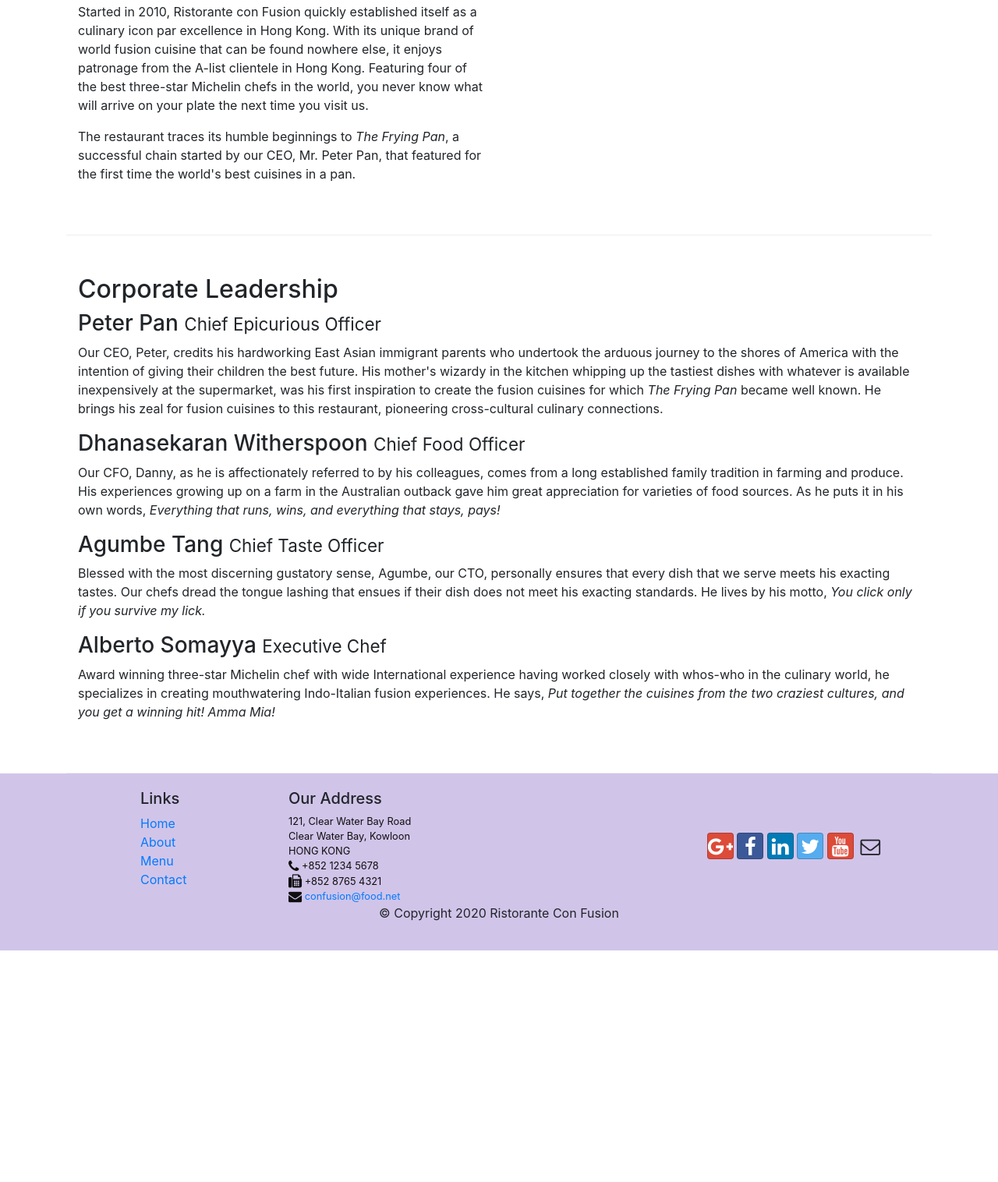
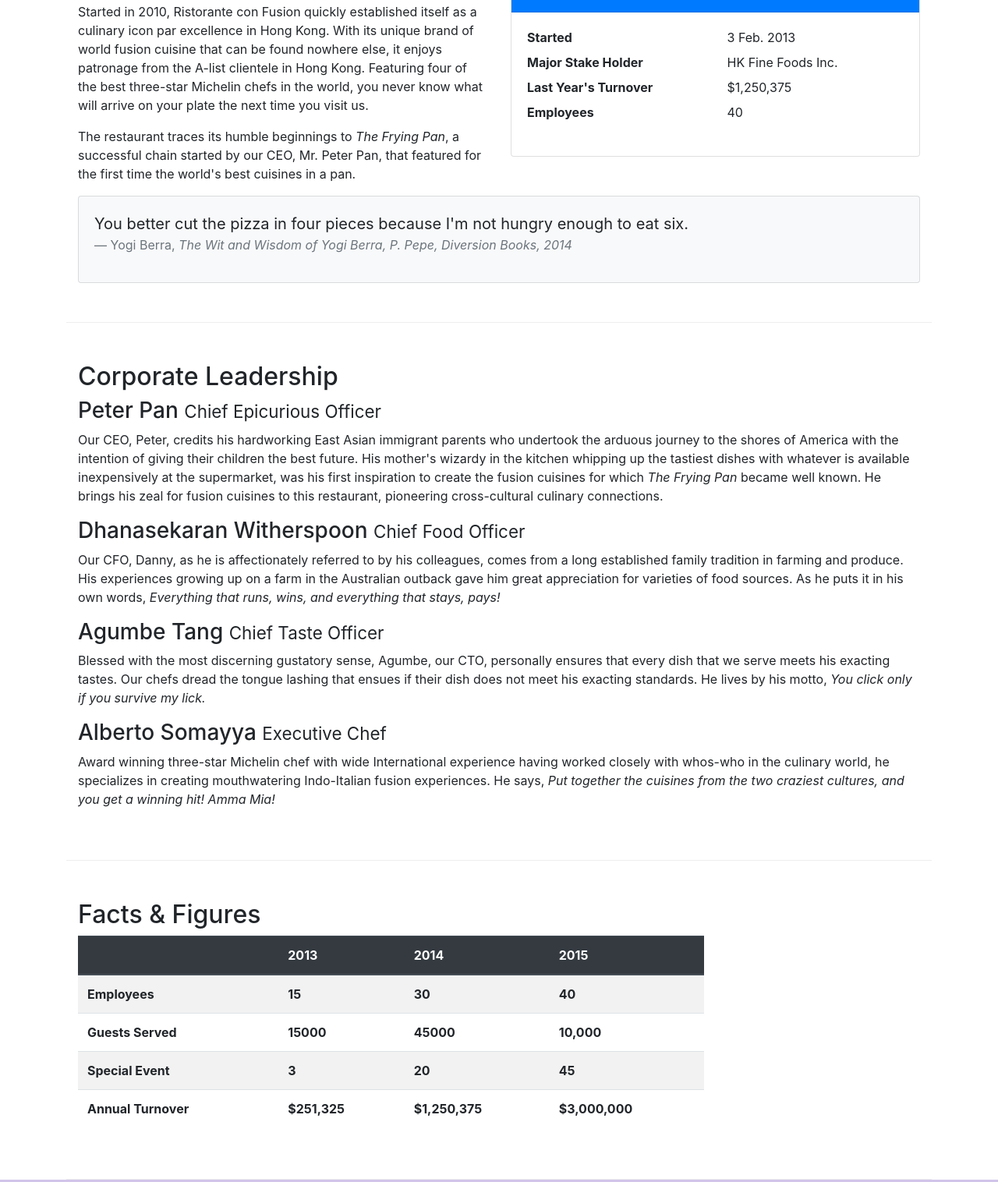
Before and after one commit to Rvranjan99/bootstrap4, a website: page aboutus.html in a window 1280 px wide. Shown: the part 558-2074 px from the top of the page at 78% size. Before the commit the page ends 1777 px from the top, so only its background shows below. Drawn offline with nearby package versions, Linux system fonts and the light colour scheme.

Commit message:
card and table

```diff
--- a/aboutus.html
+++ b/aboutus.html
@@ -73,7 +73,34 @@
                 <p>Started in 2010, Ristorante con Fusion quickly established itself as a culinary icon par excellence in Hong Kong. With its unique brand of world fusion cuisine that can be found nowhere else, it enjoys patronage from the A-list clientele in Hong Kong.  Featuring four of the best three-star Michelin chefs in the world, you never know what will arrive on your plate the next time you visit us.</p>
                 <p>The restaurant traces its humble beginnings to <em>The Frying Pan</em>, a successful chain started by our CEO, Mr. Peter Pan, that featured for the first time the world's best cuisines in a pan.</p>
             </div>
-            <div>
+            <div class="col-12 col-sm-6">
+                 <div class="card">
+                    <h3 class="card-header bg-primary text-white">Facts At a Glance</h3>
+                    <div class="card-body">
+                        <dl class="row">
+                            <dt class="col-6">Started</dt>
+                            <dd class="col-6">3 Feb. 2013</dd>
+                            <dt class="col-6">Major Stake Holder</dt>
+                            <dd class="col-6">HK Fine Foods Inc.</dd>
+                            <dt class="col-6">Last Year's Turnover</dt>
+                            <dd class="col-6">$1,250,375</dd>
+                            <dt class="col-6">Employees</dt>
+                            <dd class="col-6">40</dd>
+                        </dl>
+                    </div>
+                </div>
+            </div>
+             <div class="col-12">
+                <div class="card card-body bg-light">
+                    <blockquote class="blockquote">
+                        <p class="mb-0">You better cut the pizza in four pieces because
+                            I'm not hungry enough to eat six.</p>
+                        <footer class="blockquote-footer">Yogi Berra,
+                            <cite title="Source Title">The Wit and Wisdom of Yogi Berra,
+                            P. Pepe, Diversion Books, 2014</cite>
+                        </footer>
+                    </blockquote>
+                </div>
             </div>
         </div>
 
@@ -91,6 +118,55 @@
                 <p class=" d-none d-sm-block">Award winning three-star Michelin chef with wide International experience having worked closely with whos-who in the culinary world, he specializes in creating mouthwatering Indo-Italian fusion experiences. He says, <em>Put together the cuisines from the two craziest cultures, and you get a winning hit! Amma Mia!</em></p>
             </div>
        </div>
+        <div class="row row-content">
+            <div class="col-12 col-sm-9">
+                <h2>Facts &amp; Figures</h2>
+                <div class="table-responsive">
+                    <table class="table table-striped">
+                        <thead class="thead-dark">
+                            <tr>
+                                <th>&nbsp;</th>
+                                <th>2013</th>
+                                <th>2014</th>
+                                <th>2015</th>
+                            </tr>
+                        </thead>
+                        <tbody>
+                            <tr>
+                                <th>Employees</th>
+                                <th>15</th>
+                                <th>30</th>
+                                <th>40</th>
+                            </tr>
+                            <tr>
+                                <th>Guests Served</th>
+                                <th>15000</th>
+                                <th>45000</th>
+                                <th>10,000</th>
+
+                            </tr>
+                            <tr>
+                                <th>Special Event</th>
+                                <th>3</th>
+                                <th>20</th>
+                                <th>45</th>
+                            </tr>
+                            <tr>
+                                <th>Annual Turnover</th>
+                                <th>$251,325</th>
+                                <th>$1,250,375</th>
+                                <th>$3,000,000</th>
+                            </tr>
+
+                        </tbody>
+                    </table>
+
+                </div>
+            </div>
+             <div class="col-12 col-sm-3">
+            </div>
+
+        </div>
 
     </div>
 
```
